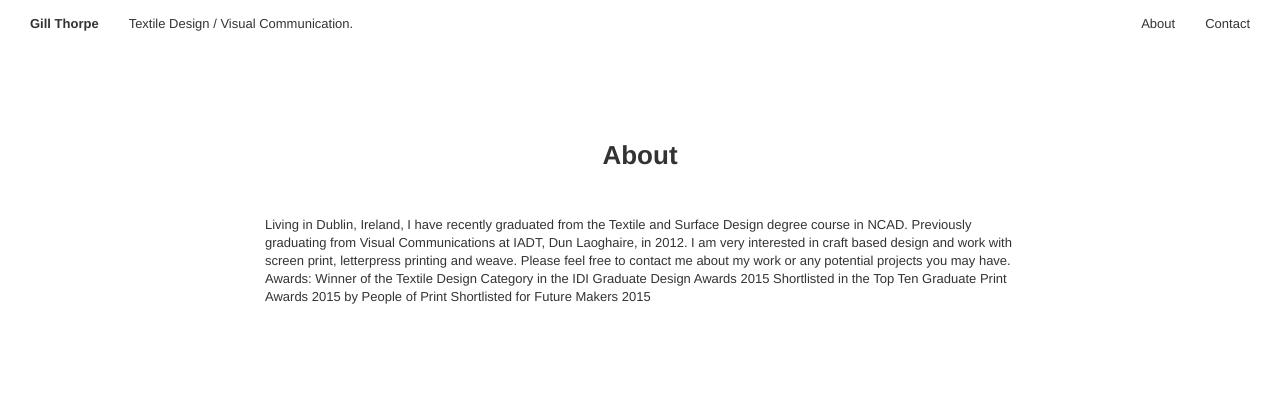
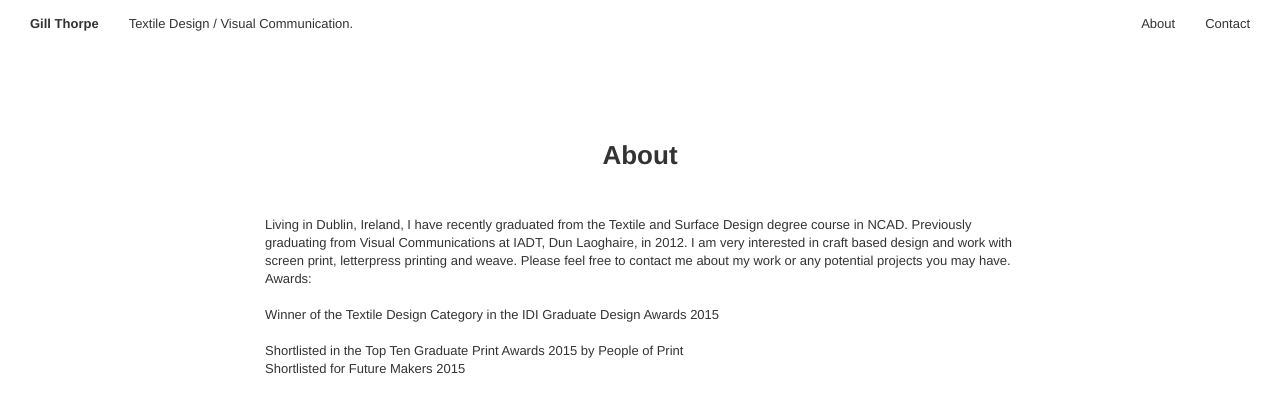
Before and after one commit to gill-thorpe/gill-thorpe.github.io, a Jekyll site: the page built from about.html, in a window 1280 px wide. Shown: the top 413 px of the page. Built offline with Jekyll 4.4.1, drawn with Linux system fonts in a browser that asks for light colours; nearby versions of some CDN libraries; some of the changed lines change nothing that is shown.

Commit message:
Update about.html

```diff
--- a/about.html
+++ b/about.html
@@ -5,20 +5,22 @@
 ---
 
 
-
+<p>
 Living in Dublin, Ireland, I have recently graduated from the Textile and Surface Design
 degree course in NCAD. Previously graduating from Visual Communications at IADT,
 Dun Laoghaire, in 2012. I am very interested in craft based design and work with screen
 print, letterpress printing and weave. Please feel free to contact me about my work or any
 potential projects you may have.
+</p>
 
-Awards:
+<p>
+Awards:<br /><br />
 
-Winner of the Textile Design Category in the IDI Graduate Design Awards 2015
+Winner of the Textile Design Category in the IDI Graduate Design Awards 2015<br /><br />
 
-Shortlisted in the Top Ten Graduate Print Awards 2015 by People of Print
+Shortlisted in the Top Ten Graduate Print Awards 2015 by People of Print<br />
 Shortlisted for Future Makers 2015
-
+</p>
 
 
 <style>
```
